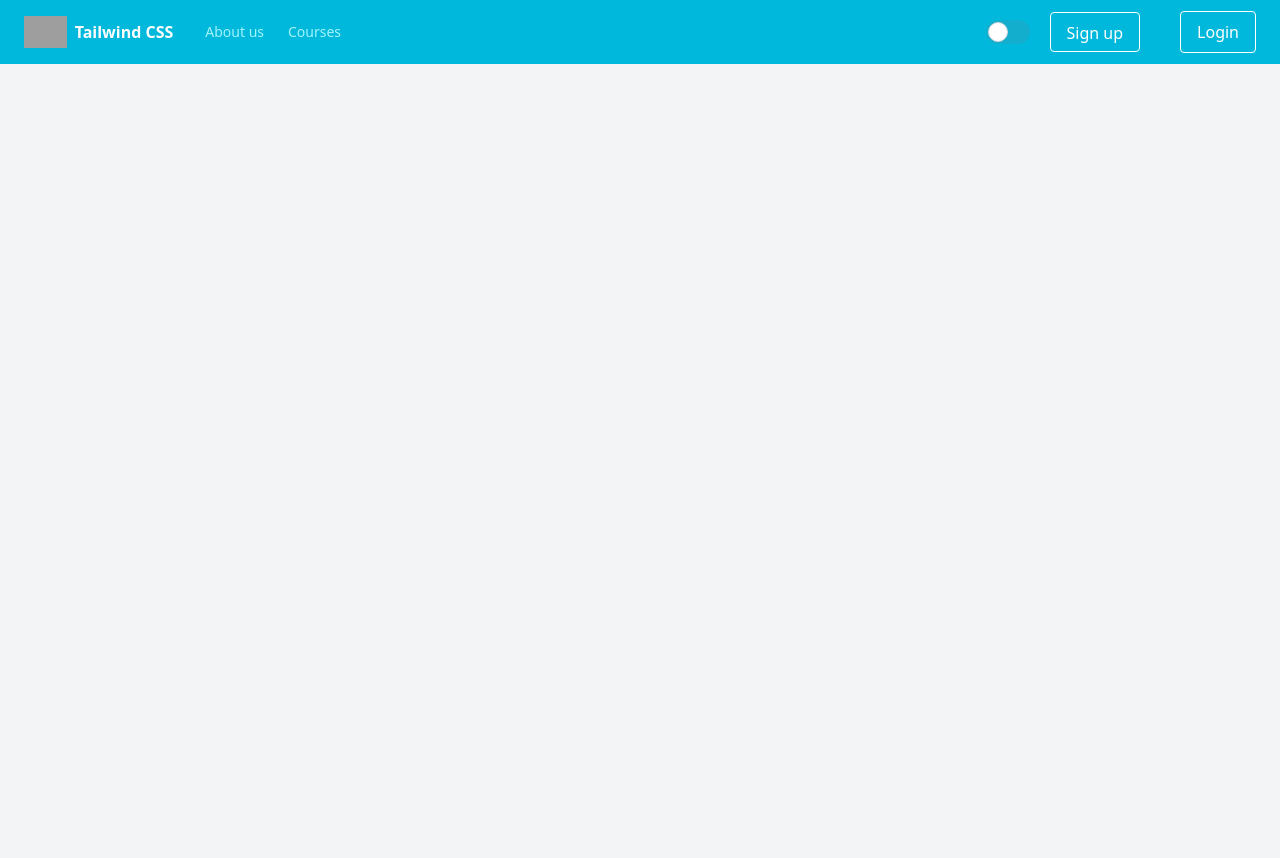
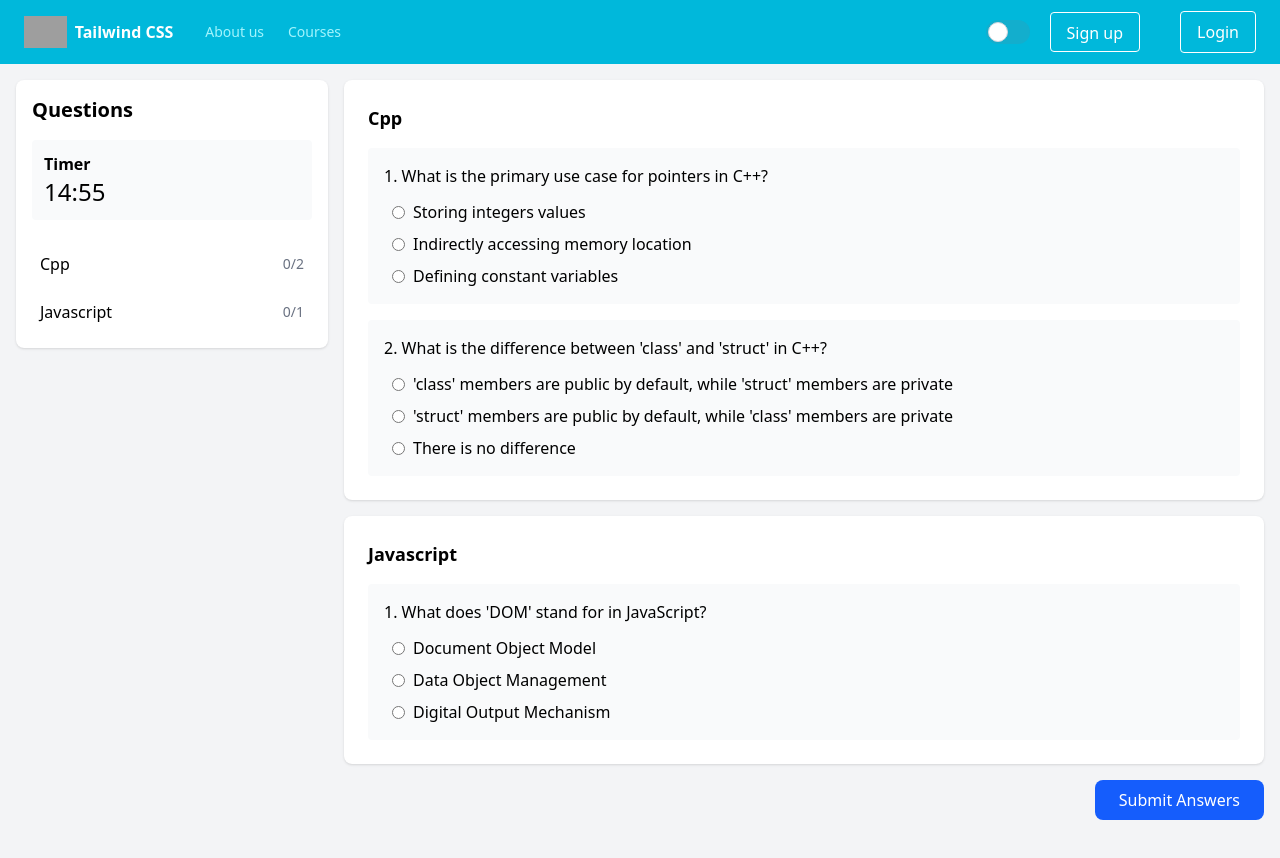
Before and after one commit to Asem-Mohamed-321/ITI-graduation-project, a React (Vite) app in the folder client side/: page /questions in a window 1280 px wide. Shown: the top 858 px of the page. Before the commit the page ends 800 px from the top, so only its background shows below. Built offline with nearby package versions, Linux system fonts and the light colour scheme; grey boxes are pictures that could not be loaded.

Commit message:
questions page

```diff
--- a/client side/src/App.jsx
+++ b/client side/src/App.jsx
@@ -7,6 +7,7 @@ import YellowButton from "./components/YellowButton"
 import Footer from "./components/Footer"
 import "animate.css"
 import VideoPage from "./assets/pages/VideoPage";
+import Questions from "./assets/pages/Questions";
 
 function App() {
   const location = useLocation();
@@ -21,6 +22,7 @@ function App() {
       <Route path="/register" element={<Register />} />
       <Route path="/home" element={<Home />} />
       <Route path='/tips' element={<VideoPage />} />
+      <Route path='/questions' element={<Questions/>} />
     </Routes>
     {showFooter && <Footer />}
     {/* <div className="w-full mt-4">
--- /dev/null
+++ b/client side/src/assets/pages/Questions.jsx
@@ -0,0 +1,226 @@
+import React, { useState, useEffect } from "react";
+
+const questionsData = {
+  cpp: [
+    {
+      id: "cpp1",
+      question: "What is the primary use case for pointers in C++?",
+      choices: [
+        "Storing integers values",
+        "Indirectly accessing memory location",
+        "Defining constant variables",
+      ],
+      correctAnswer: "Indirectly accessing memory location",
+    },
+    {
+      id: "cpp2",
+      question: "What is the difference between 'class' and 'struct' in C++?",
+      choices: [
+        "'class' members are public by default, while 'struct' members are private",
+        "'struct' members are public by default, while 'class' members are private",
+        "There is no difference",
+      ],
+      correctAnswer:
+        "'struct' members are public by default, while 'class' members are private",
+    },
+  ],
+  javascript: [
+    {
+      id: "js1",
+      question: "What does 'DOM' stand for in JavaScript?",
+      choices: [
+        "Document Object Model",
+        "Data Object Management",
+        "Digital Output Mechanism",
+      ],
+      correctAnswer: "Document Object Model",
+    },
+  ],
+};
+
+export default function Questions() {
+  const [answers, setAnswers] = useState({});
+  const [showResults, setShowResults] = useState(false);
+  const [timeLeft, setTimeLeft] = useState(15 * 60);
+  const [completionStatus, setCompletionStatus] = useState(() => {
+    const status = {};
+    Object.keys(questionsData).forEach((topic) => {
+      status[topic] = {
+        completed: 0,
+        total: questionsData[topic].length,
+      };
+    });
+    return status;
+  });
+
+  useEffect(() => {
+    const interval = setInterval(() => {
+      setTimeLeft((prevTime) => {
+        if (prevTime <= 1) {
+          clearInterval(interval);
+          setShowResults(true);
+          return 0;
+        }
+        return prevTime - 1;
+      });
+    }, 1000);
+    return () => clearInterval(interval);
+  }, []);
+
+  useEffect(() => {
+    setCompletionStatus((prev) => {
+      const newStatus = { ...prev };
+      Object.keys(questionsData).forEach((topic) => {
+        const answered = questionsData[topic].filter(
+          (q) => answers[q.id] !== undefined
+        ).length;
+        newStatus[topic] = {
+          ...newStatus[topic],
+          completed: answered,
+          total: questionsData[topic].length,
+        };
+      });
+      return newStatus;
+    });
+  }, [answers]);
+
+  const handleSelect = (questionId, choice) => {
+    setAnswers((prev) => ({ ...prev, [questionId]: choice }));
+  };
+
+  const calculateResults = () => {
+    const results = {};
+    Object.keys(questionsData).forEach((topic) => {
+      const topicQuestions = questionsData[topic];
+      let correct = 0;
+      topicQuestions.forEach((q) => {
+        if (answers[q.id] === q.correctAnswer) correct++;
+      });
+      results[topic] = {
+        correct,
+        total: topicQuestions.length,
+        percentage:
+          topicQuestions.length > 0
+            ? Math.round((correct / topicQuestions.length) * 100)
+            : 0,
+      };
+    });
+    return results;
+  };
+
+  const handleSubmit = () => {
+    if (timeLeft > 0) setShowResults(true);
+  };
+
+  const closeModal = () => {
+    setShowResults(false);
+  };
+
+  return (
+    <div className="flex min-h-screen bg-gray-100 dark:bg-slate-900 dark:text-white p-4">
+      <div className="w-1/4 bg-white dark:bg-gray-800 p-4 rounded-lg shadow mr-4 h-fit">
+        <h1 className="text-xl font-bold mb-4">Questions</h1>
+        <div className="bg-gray-50 dark:bg-gray-700 p-3 rounded mb-6">
+          <div className="font-semibold">Timer</div>
+          <div className="text-2xl">
+            {String(Math.floor(timeLeft / 60)).padStart(2, "0")}:
+            {String(timeLeft % 60).padStart(2, "0")}
+          </div>
+        </div>
+        <div className="space-y-2">
+          {Object.entries(completionStatus).map(([topic, status]) => (
+            <div
+              key={topic}
+              className="flex justify-between items-center p-2 hover:bg-gray-50 dark:hover:bg-gray-700 rounded"
+            >
+              <span className="capitalize">{topic}</span>
+              <span className="text-sm text-gray-500 dark:text-gray-300">
+                {status.completed}/{status.total}
+              </span>
+            </div>
+          ))}
+        </div>
+      </div>
+
+      <div className="flex-1 space-y-4">
+        {Object.entries(questionsData).map(([topic, questions]) => (
+          <div key={topic} className="bg-white dark:bg-gray-800 p-6 rounded-lg shadow">
+            <h2 className="text-lg font-semibold mb-4">
+              {topic.charAt(0).toUpperCase() + topic.slice(1)}
+            </h2>
+            <div className="space-y-4">
+              {questions.map((q, index) => (
+                <div key={q.id} className="bg-gray-50 dark:bg-gray-700 p-4 rounded">
+                  <p className="font-medium mb-3">
+                    {index + 1}. {q.question}
+                  </p>
+                  <div className="space-y-2 ml-2">
+                    {q.choices.map((choice) => (
+                      <label key={choice} className="flex items-center">
+                        <input
+                          type="radio"
+                          name={q.id}
+                          checked={answers[q.id] === choice}
+                          onChange={() => handleSelect(q.id, choice)}
+                          className="mr-2"
+                        />
+                        {choice}
+                      </label>
+                    ))}
+                  </div>
+                </div>
+              ))}
+            </div>
+          </div>
+        ))}
+        <div className="flex justify-end">
+          <button
+            onClick={handleSubmit}
+            disabled={timeLeft <= 0}
+            className={`px-6 py-2 rounded-lg text-white ${
+              timeLeft <= 0
+                ? "bg-gray-400 cursor-not-allowed"
+                : "bg-blue-600 hover:bg-blue-700"
+            }`}
+          >
+            Submit Answers
+          </button>
+        </div>
+      </div>
+
+      {showResults && (
+        <div className="fixed inset-0 bg-black bg-opacity-50 flex items-center justify-center">
+          <div className="bg-white dark:bg-gray-900 p-6 rounded-lg w-1/2 text-black dark:text-white">
+            <h2 className="text-xl font-bold mb-4">Quiz Results</h2>
+            {Object.entries(calculateResults())
+              .filter(([_, result]) => result.total > 0)
+              .map(([topic, result]) => (
+                <div key={topic} className="mb-4">
+                  <div className="flex justify-between items-center">
+                    <span className="capitalize font-medium">{topic}</span>
+                    <span>
+                      {result.correct}/{result.total} ({result.percentage}%)
+                    </span>
+                  </div>
+                  <div className="w-full bg-gray-200 dark:bg-gray-600 h-2 mt-1">
+                    <div
+                      className="bg-green-500 h-2"
+                      style={{ width: `${result.percentage}%` }}
+                    ></div>
+                  </div>
+                </div>
+              ))}
+            <div className="flex justify-end mt-6">
+              <button
+                onClick={closeModal}
+                className="px-4 py-2 bg-blue-600 text-white rounded hover:bg-blue-700"
+              >
+                Close
+              </button>
+            </div>
+          </div>
+        </div>
+      )}
+    </div>
+  );
+}
```
